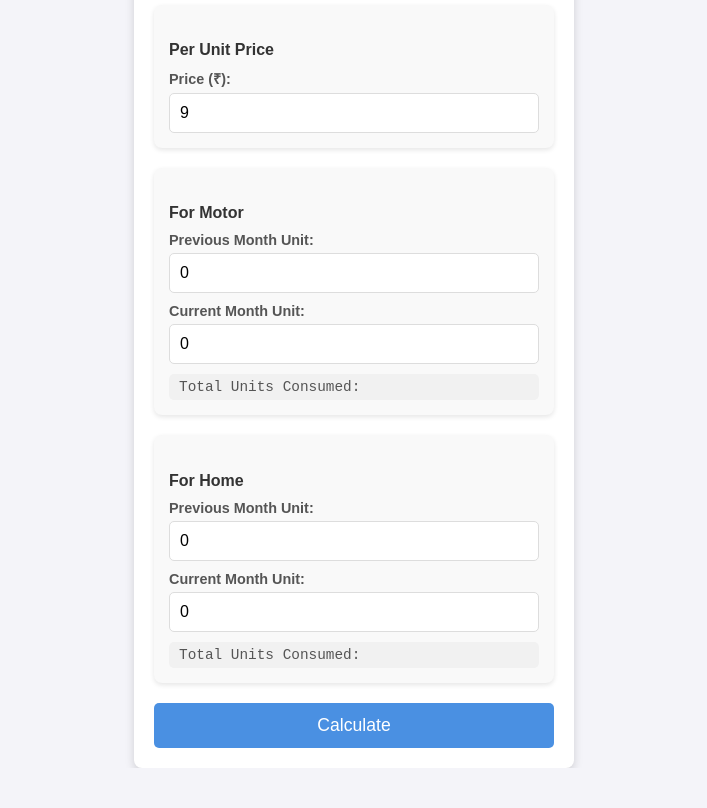
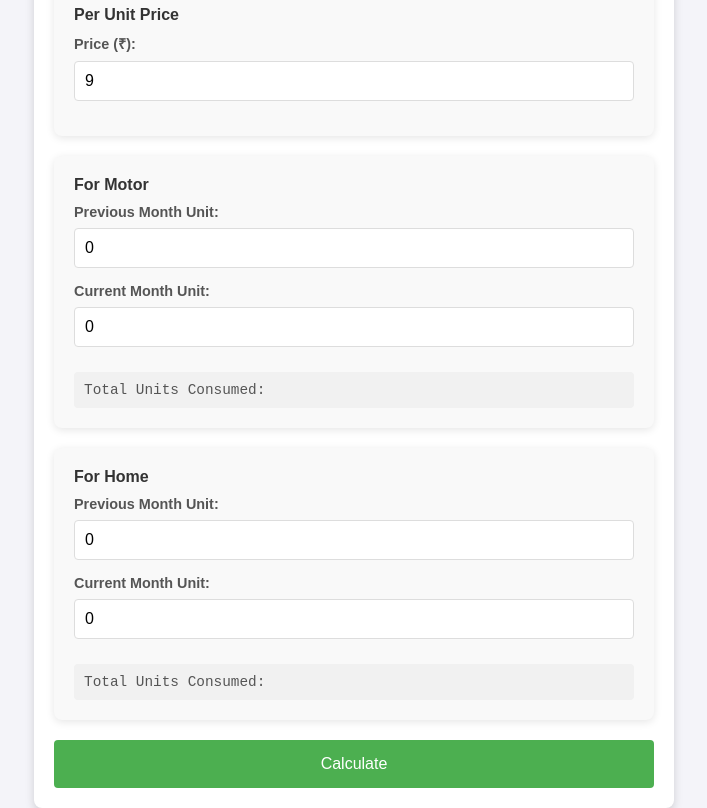
Before and after one commit to sanketvaghela/electricity-usage-calculator, a plain HTML site: page index.html in a window 1280 px wide. Shown: the part 76-884 px from the top of the page, without its empty margins (286-993 px from the left). Before the commit the page ends 844 px from the top, so only its background shows below. Drawn offline with Linux system fonts and the light colour scheme.

Commit message:
Update index.html

```diff
--- a/index.html
+++ b/index.html
@@ -1,4 +1,104 @@
- <link rel="stylesheet" href="styles.css">
+<!DOCTYPE html>
+<html lang="en">
+<head>
+    <meta charset="UTF-8">
+    <meta name="viewport" content="width=device-width, initial-scale=1.0">
+    <meta http-equiv="X-UA-Compatible" content="ie=edge">
+    <title>Electricity Usage Calculator</title>
+    <link rel="stylesheet" href="styles.css">
+    <style>
+        /* Basic reset and responsive layout */
+        body, h3, h4, label, input, button {
+            margin: 0;
+            padding: 0;
+            font-family: Arial, sans-serif;
+        }
+
+        /* Full width container with some padding */
+        .container {
+            width: 100%;
+            max-width: 600px;
+            margin: 0 auto;
+            padding: 20px;
+        }
+
+        /* Styling for headers */
+        h3 {
+            text-align: center;
+            margin-bottom: 20px;
+        }
+
+        /* Card styling */
+        .card {
+            background: #f9f9f9;
+            padding: 20px;
+            margin-bottom: 20px;
+            border-radius: 8px;
+            box-shadow: 0 2px 8px rgba(0, 0, 0, 0.1);
+        }
+
+        /* Labels and inputs */
+        label {
+            display: block;
+            margin-bottom: 8px;
+            font-weight: bold;
+        }
+
+        input {
+            width: 100%;
+            padding: 10px;
+            margin-bottom: 15px;
+            border: 1px solid #ddd;
+            border-radius: 4px;
+            box-sizing: border-box;
+        }
+
+        /* For code element */
+        code {
+            display: block;
+            margin-top: 10px;
+            padding: 10px;
+            background: #f1f1f1;
+            border-radius: 4px;
+        }
+
+        /* Styling for the button */
+        button {
+            width: 100%;
+            padding: 15px;
+            background-color: #4CAF50;
+            color: white;
+            border: none;
+            border-radius: 4px;
+            cursor: pointer;
+            font-size: 16px;
+        }
+
+        button:hover {
+            background-color: #45a049;
+        }
+
+        /* Mobile responsiveness */
+        @media (max-width: 600px) {
+            .container {
+                padding: 10px;
+            }
+
+            h3 {
+                font-size: 1.5rem;
+            }
+
+            input {
+                padding: 8px;
+            }
+
+            button {
+                padding: 12px;
+            }
+        }
+    </style>
+</head>
+<body>
 
 <div class="container">
     <h3>Electricity Usage Calculator</h3>
@@ -28,3 +128,6 @@
 </div>
 
 <script src="script.js"></script>
+
+</body>
+</html>
```
